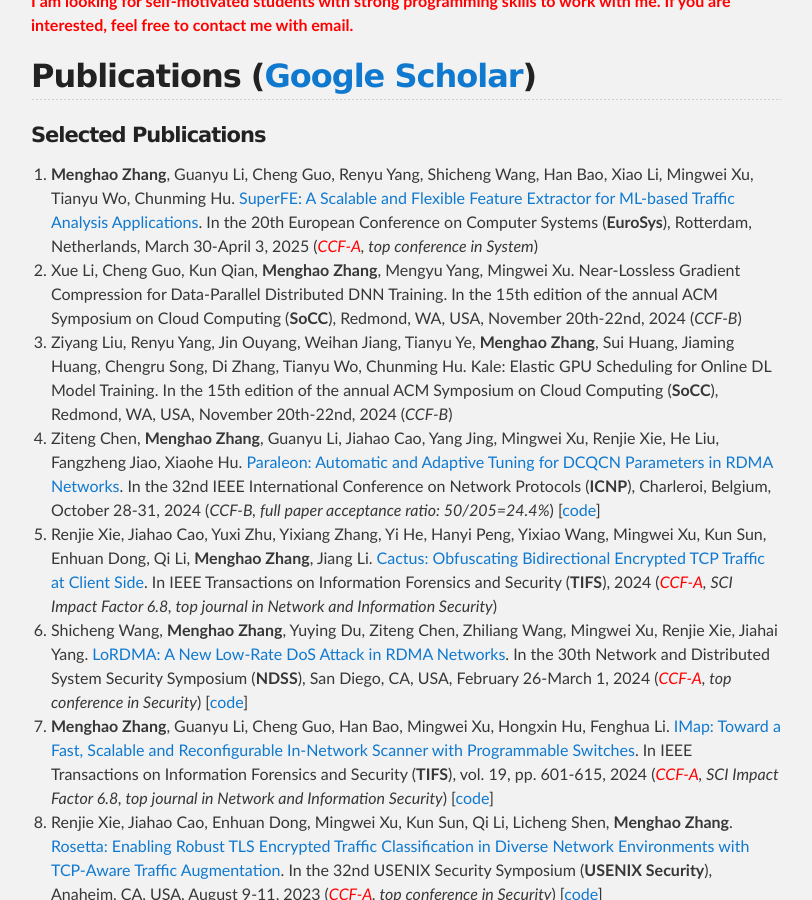
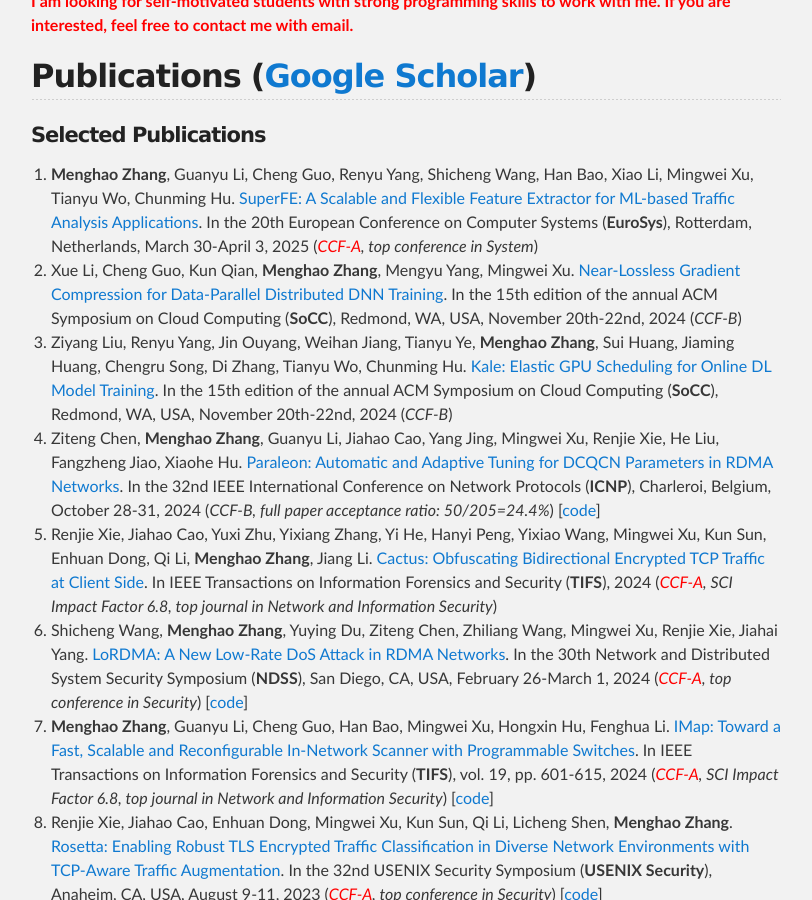
Before and after one commit to zhangmenghao/zhangmenghao.github.io, a Jekyll site: the page built from index.md, in a window 1280 px wide and 900 px high, scrolled down 989 px. Shown: the whole window, without its empty margins (234-1046 px from the left). Built offline with Jekyll 4.4.1, drawn with Linux system fonts in a browser that asks for light colours; some of the changed lines change nothing that is shown.

Commit message:
Add SoCC

```diff
--- a/index.md
+++ b/index.md
@@ -46,10 +46,10 @@
 [SuperFE: A Scalable and Flexible Feature Extractor for ML-based Traffic Analysis Applications](./papers/EuroSys2024-SuperFE.pdf).
 In the 20th European Conference on Computer Systems (**EuroSys**), Rotterdam, Netherlands, March 30-April 3, 2025 (*<font color='red'>CCF-A</font>, top conference in System*)
 19. Xue Li, Cheng Guo, Kun Qian, __Menghao Zhang__, Mengyu Yang, Mingwei Xu.
-Near-Lossless Gradient Compression for Data-Parallel Distributed DNN Training.
+[Near-Lossless Gradient Compression for Data-Parallel Distributed DNN Training](./papers/SoCC2024-GComp.pdf).
 In the 15th edition of the annual ACM Symposium on Cloud Computing (**SoCC**), Redmond, WA, USA, November 20th-22nd, 2024 (*CCF-B*)
 18. Ziyang Liu, Renyu Yang, Jin Ouyang, Weihan Jiang, Tianyu Ye, __Menghao Zhang__, Sui Huang, Jiaming Huang, Chengru Song, Di Zhang, Tianyu Wo, Chunming Hu.
-Kale: Elastic GPU Scheduling for Online DL Model Training.
+[Kale: Elastic GPU Scheduling for Online DL Model Training](./papers/SoCC2024-Kale.pdf).
 In the 15th edition of the annual ACM Symposium on Cloud Computing (**SoCC**), Redmond, WA, USA, November 20th-22nd, 2024 (*CCF-B*)
 17. Ziteng Chen, __Menghao Zhang__, Guanyu Li, Jiahao Cao, Yang Jing, Mingwei Xu, Renjie Xie, He Liu, Fangzheng Jiao, Xiaohe Hu.
 [Paraleon: Automatic and Adaptive Tuning for DCQCN Parameters in RDMA Networks](./papers/ICNP2024-Paraleon.pdf).
```
Also changed, not shown: 2 other files.
